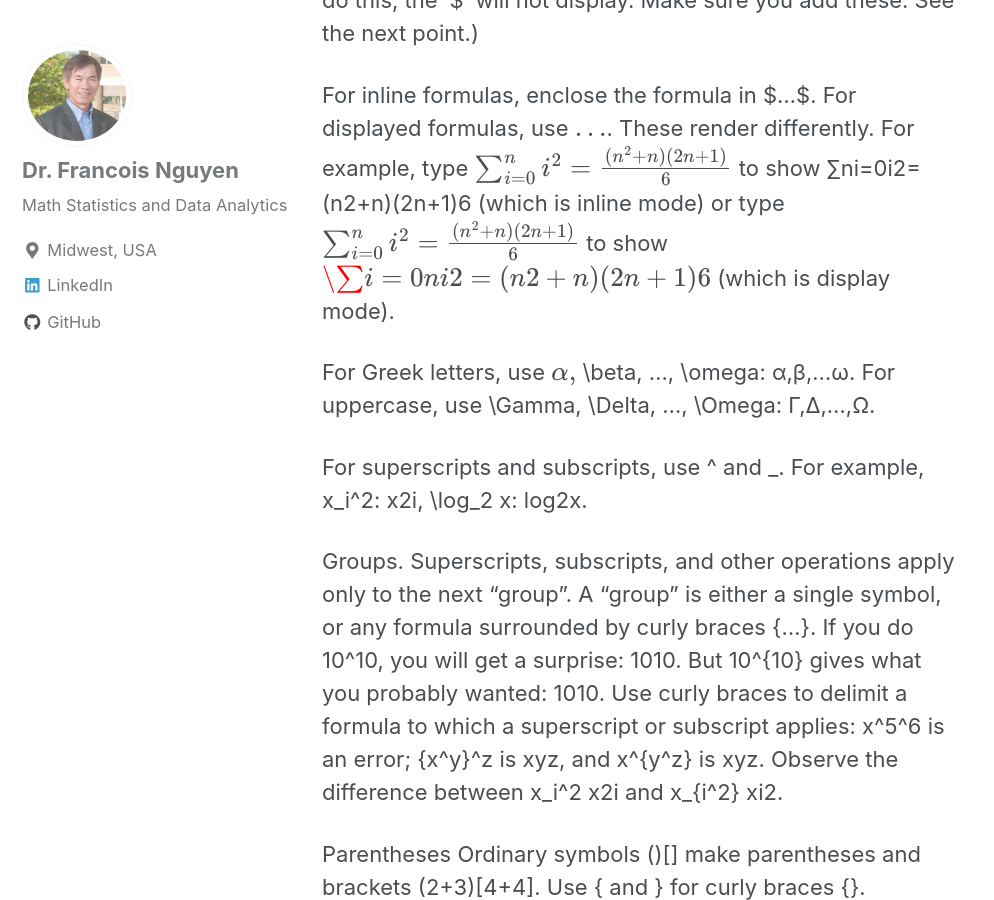
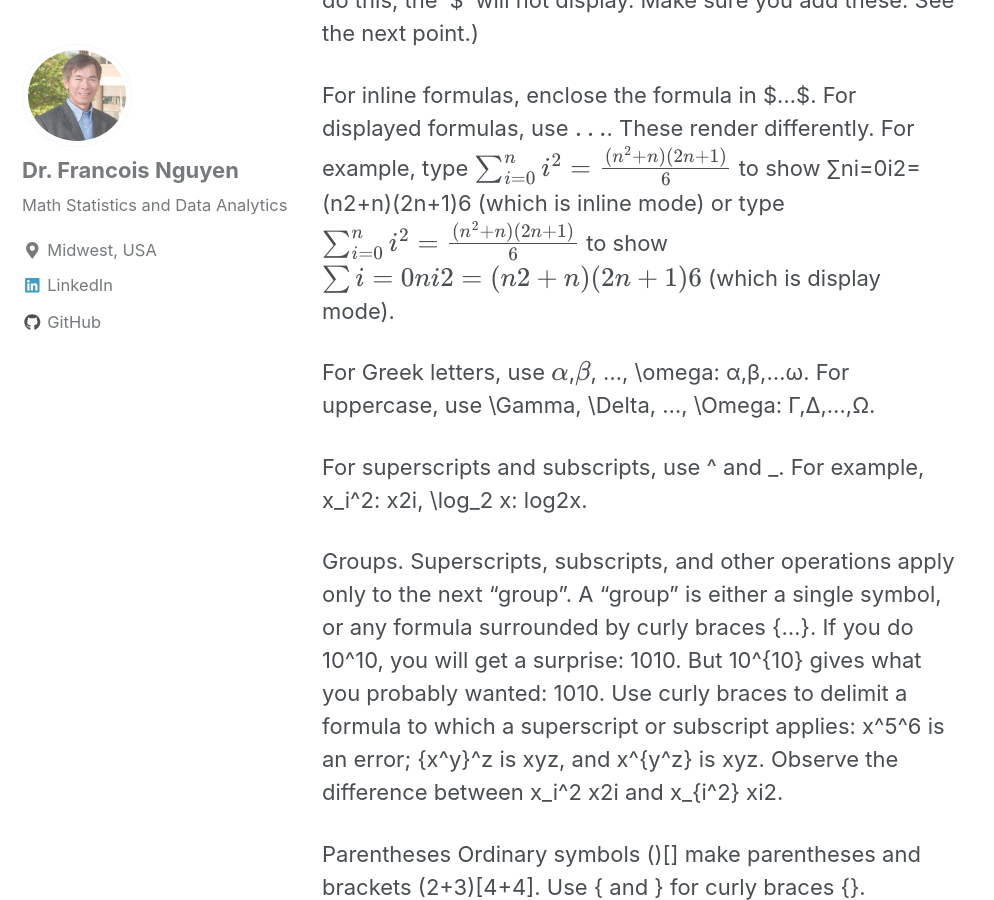
Before and after one commit to drwin18/drwin18.github.io, a Jekyll site: the page built from _posts/2018-07-20-ftn4.md, in a window 1280 px wide and 900 px high, scrolled down 1319 px. Shown: the whole window, without its empty margins (0-994 px from the left). Built offline with Jekyll 4.4.1, drawn with Linux system fonts in a browser that asks for light colours; nearby versions of some CDN libraries; formulas are drawn with MathJax 3.

Commit message:
Update 2018-07-20-ftn4.md

```diff
--- a/_posts/2018-07-20-ftn4.md
+++ b/_posts/2018-07-20-ftn4.md
@@ -17,11 +17,11 @@ $$\sum_{i=0}^n i^2 = \frac{(n^2+n)(2n+1)}{6}$$
 to show ∑ni=0i2=(n2+n)(2n+1)6 (which is inline mode) or type
 $$\sum_{i=0}^n i^2 = \frac{(n^2+n)(2n+1)}{6}$$
 to show
-$$\∑i=0ni2=(n2+n)(2n+1)6$$
+$$∑i=0ni2=(n2+n)(2n+1)6$$
 (which is display mode).
 
 For Greek letters, use
-$$\alpha,$$ \beta, …, \omega: α,β,…ω. For uppercase, use \Gamma, \Delta, …, \Omega: Γ,Δ,…,Ω.
+$$\alpha$$,$$ \beta$$, …, \omega: α,β,…ω. For uppercase, use \Gamma, \Delta, …, \Omega: Γ,Δ,…,Ω.
 
 For superscripts and subscripts, use ^ and _. For example, x_i^2: x2i, \log_2 x: log2x.
 
```
